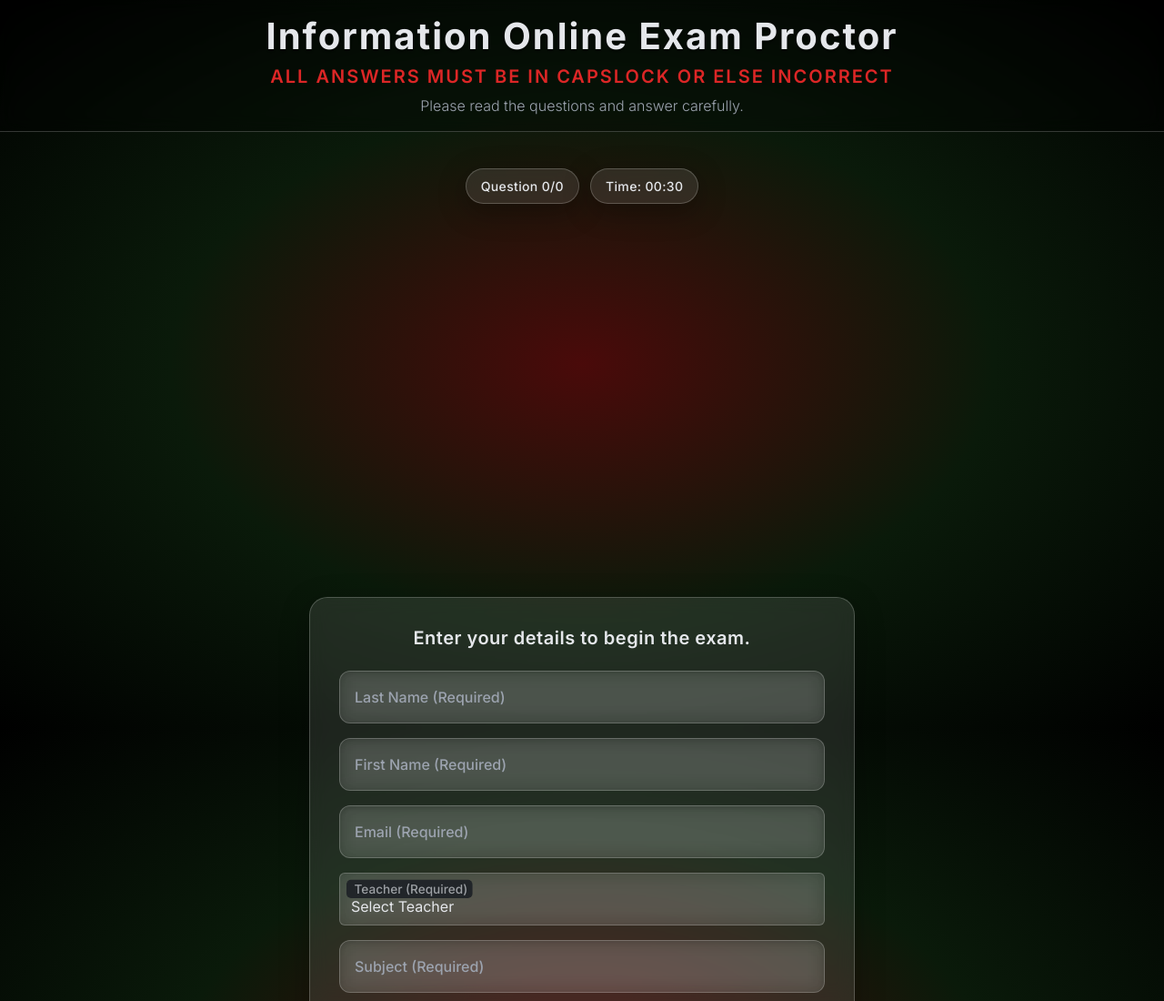
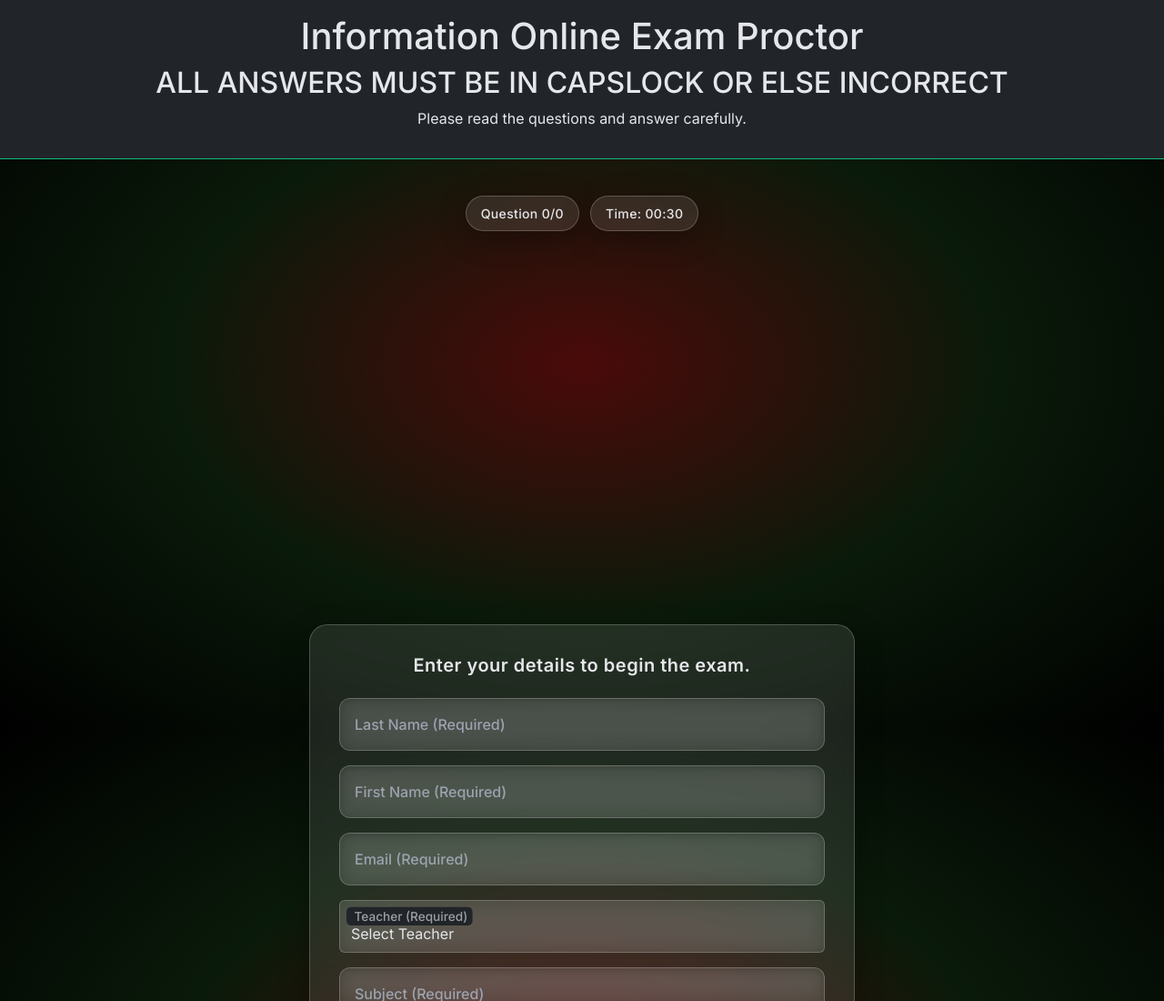
Before and after one commit to cecitproctor/test, a plain HTML site: page index.html in a window 1280 px wide. Shown: the top 1100 px of the page at 91% size. Drawn offline with nearby package versions, Linux system fonts and the light colour scheme.

Commit message:
Update index.html

```diff
--- a/index.html
+++ b/index.html
@@ -395,7 +395,7 @@
 </head>
 <body>
   <!-- Header -->
-  <header class="header-bg">
+  <header class="bg-dark text-center py-3 sticky-top" style="z-index: 1000; border-bottom: 1px solid var(--accent);">
     <h1>Information Online Exam Proctor</h1>
     <h2>ALL ANSWERS MUST BE IN CAPSLOCK OR ELSE INCORRECT</h2>
     <p>Please read the questions and answer carefully.</p>
@@ -646,7 +646,7 @@
   let userInfo = { lastName: '', firstName: '', email: '', teacher: '', subject: '', schedule: '', code: '', startTime: '', endTime: '', date: '' };
 
   // Replace this with your actual Google Apps Script Web App URL
-  const ANSWER_API_URL = "https://script.google.com/macros/s/AKfycbym68Ma2xmOwZnZ4qp1zTsXqvQFZZM2ekI-EkCTSatLzNSe65htwQIxzBSGiPlaTGAO/exec";
+  const ANSWER_API_URL = "https://script.google.com/macros/s/AKfycbyJmua1r3nmORdLaEXqzrFRqHRQmuLJ8h0xeDCJ4CSrQ1sdiID4XoensJBDlcJctEnL/exec";
 
   let tabWarnings = 0;
   let isExamActive = false;
```
